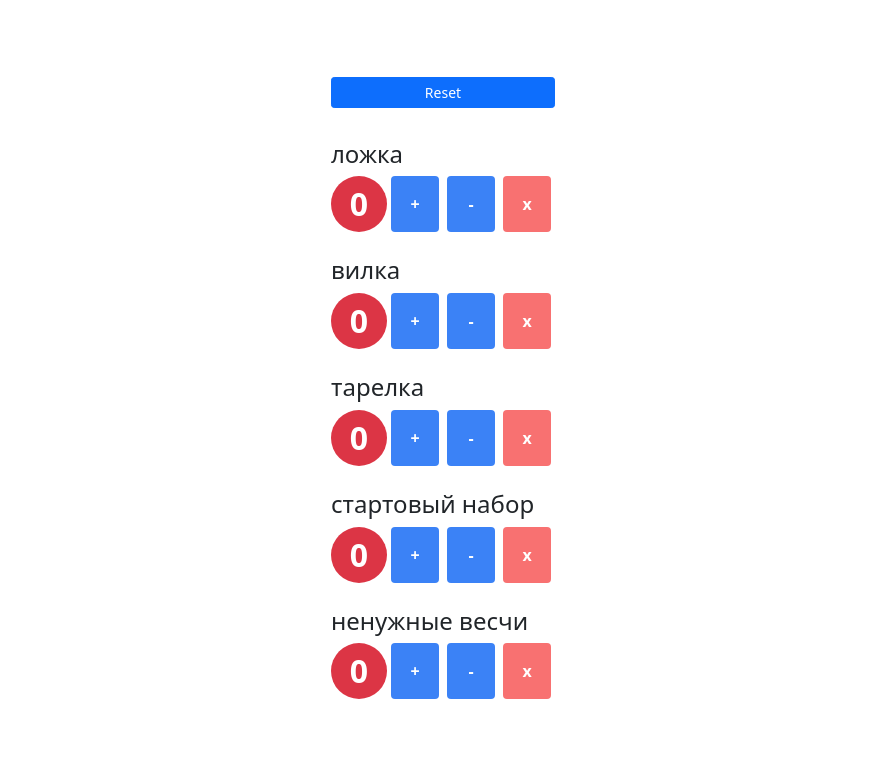
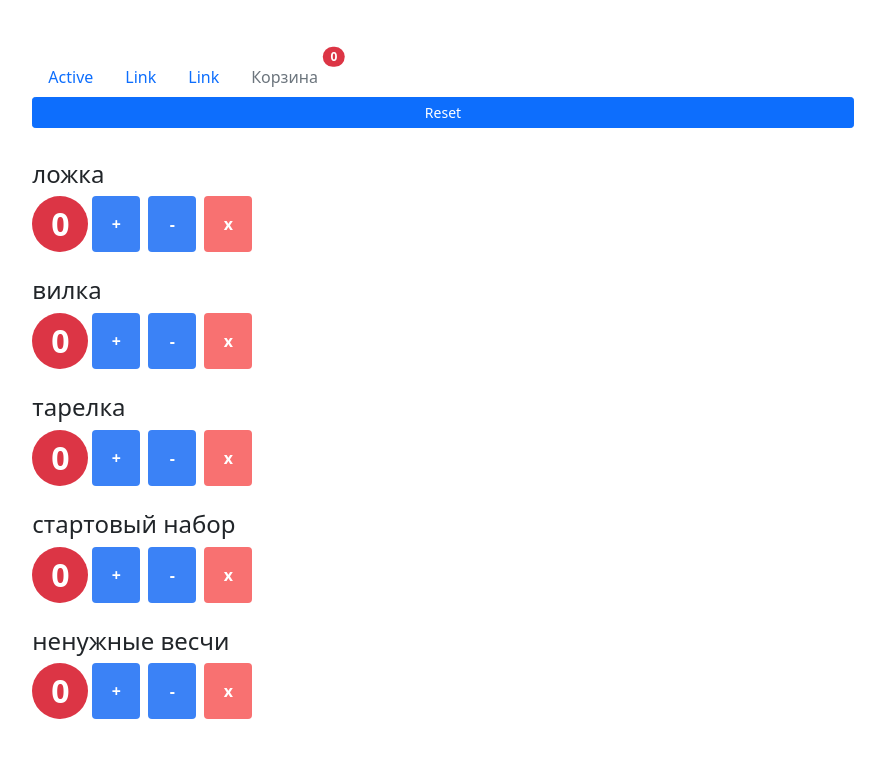
Before and after one commit to egolegegit/2_Frontend_lesson_2, a React (Create React App) app: page / in a window 1280 px wide. Shown: the top 758 px of the page, without its empty margins (197-1082 px from the left). Built offline with nearby package versions, Linux system fonts and the light colour scheme.

Commit message:
module2_lesson3_full

```diff
--- a/src/App.js
+++ /dev/null
@@ -1,25 +0,0 @@
-import logo from './logo.svg';
-import './App.css';
-
-function App() {
-  return (
-    <div className="App">
-      <header className="App-header">
-        <img src={logo} className="App-logo" alt="logo" />
-        <p>
-          Edit <code>src/App.js</code> and save to reload.
-        </p>
-        <a
-          className="App-link"
-          href="https://reactjs.org"
-          target="_blank"
-          rel="noopener noreferrer"
-        >
-          Learn React
-        </a>
-      </header>
-    </div>
-  );
-}
-
-export default App;
--- /dev/null
+++ b/src/app.jsx
@@ -0,0 +1,63 @@
+import React, { useState } from 'react'
+import Counters from './components/counters'
+import NavBar from './components/navbar'
+
+function App() {
+  const initialState = [
+    { value: 0, id: 1, name: 'ложка' },
+    { value: 0, id: 2, name: 'вилка' },
+    { value: 0, id: 3, name: 'тарелка' },
+    { value: 0, id: 4, name: 'стартовый набор' },
+    { value: 0, id: 5, name: 'ненужные весчи' },
+  ]
+
+  const [counters, setCounters] = useState(initialState)
+
+  const handleDelete = (counterId) => {
+    const newCounters = counters.filter((counter) => counter.id !== counterId)
+    setCounters(newCounters)
+  }
+
+  const handleReset = () => {
+    setCounters(initialState)
+  }
+
+  const handleIncrement = (counterId) => {
+    const newCounters = counters.reduce((acc, counter) => {
+      if (counter.id === counterId) {
+        counter.value += 1
+      }
+      acc.push(counter)
+      return acc
+    }, [])
+    setCounters(newCounters)
+  }
+
+  const handleDecrement = (counterId) => {
+    const newCounters = counters.reduce((acc, counter) => {
+      if (counter.id === counterId) {
+        counter.value = counter.value > 0 ? counter.value - 1 : 0
+      }
+      acc.push(counter)
+      return acc
+    }, [])
+    setCounters(newCounters)
+  }
+
+  return (
+    <div className='p-3 mx-auto col-lg-8 py-md-5'>
+      <main>
+        <NavBar totalItems={counters.reduce((a, c) => a + c.value, 0)} />
+        <Counters
+          onReset={handleReset}
+          onDelete={handleDelete}
+          onIncrement={handleIncrement}
+          onDecrement={handleDecrement}
+          counters={counters}
+        />
+      </main>
+    </div>
+  )
+}
+
+export default App
--- a/src/components/counter.jsx
+++ b/src/components/counter.jsx
@@ -1,35 +1,35 @@
 import React from 'react'
 
-const Counter = (props) => {
+const Counter = ({ name, value, id, onIncrement, onDecrement, onDelete }) => {
   const getBageClasses = () => {
     let classes =
       ' rounded-full h-14 w-14 flex items-center justify-center text-white font-bold bg-'
-    classes += props.value === 0 ? 'danger' : 'primary'
+    classes += value === 0 ? 'danger' : 'primary'
     return classes
   }
 
   return (
     <>
-      <h4 className='mr-2'>{props.name}</h4>
+      <h4 className='mr-2'>{name}</h4>
       <div className='flex mb-4'>
         <span className={getBageClasses()} style={{ fontSize: '2rem' }}>
-          {props.value}
+          {value}
         </span>
         <button
-          onClick={()=>props.onIncrement(props.id)}
+          onClick={() => onIncrement(id)}
           className='flex justify-center w-2 h-auto px-4 py-3 mx-1 font-bold text-white align-middle bg-blue-500 rounded hover:bg-blue-700'
         >
           {'+'}
         </button>
         <button
-          onClick={()=>props.onDecrement(props.id)}
+          onClick={() => onDecrement(id)}
           className='flex justify-center w-2 h-auto px-4 py-3 mx-1 font-bold text-white align-middle bg-blue-500 rounded hover:bg-blue-700'
         >
           {'-'}
         </button>
         <button
           className='flex justify-center w-2 h-auto px-4 py-3 mx-1 font-bold text-white align-middle bg-red-400 rounded hover:bg-red-500'
-          onClick={() => props.onDelete(props.id)}
+          onClick={() => onDelete(id)}
         >
           {'x'}
         </button>
--- a/src/components/counters.jsx
+++ b/src/components/counters.jsx
@@ -1,62 +1,15 @@
-import React, { useState } from 'react'
+import React from 'react'
 import Counter from './counter'
 
-const Counters = () => {
-  const initialState = [
-    { value: 0, id: 1, name: 'ложка' },
-    { value: 0, id: 2, name: 'вилка' },
-    { value: 0, id: 3, name: 'тарелка' },
-    { value: 0, id: 4, name: 'стартовый набор' },
-    { value: 0, id: 5, name: 'ненужные весчи' },
-  ]
-
-  const [counters, setCounters] = useState(initialState)
-
-  const handleDelete = (counterId) => {
-    const newCounters = counters.filter((counter) => counter.id !== counterId)
-    setCounters(newCounters)
-  }
-
-  const handleReset = () => {
-    setCounters(initialState)
-  }
-
-  const handleIncrement = (counterId) => {
-    const newCounters = counters.reduce((acc, counter) => {
-      if (counter.id === counterId) {
-        counter.value += 1
-      }
-      acc.push(counter)
-      return acc
-    }, [])
-    setCounters(newCounters)
-  }
-
-  const handleDecrement = (counterId) => {
-    const newCounters = counters.reduce((acc, counter) => {
-      if (counter.id === counterId) {
-        counter.value = counter.value > 0 ? counter.value - 1 : 0
-      }
-      acc.push(counter)
-      return acc
-    }, [])
-    setCounters(newCounters)
-  }
-
+const Counters = ({ onReset, counters, ...rest }) => {
   return (
     <div className='flex flex-col'>
-      <button onClick={handleReset} className='mb-8 btn btn-primary btn-sm'>
+      <button onClick={onReset} className='mb-8 btn btn-primary btn-sm'>
         Reset
       </button>
 
       {counters.map((counter) => (
-        <Counter
-          key={counter.id}
-          onDelete={handleDelete}
-          onIncrement={handleIncrement}
-          onDecrement={handleDecrement}
-          {...counter}
-        />
+        <Counter key={counter.id} {...counter} {...rest} />
       ))}
     </div>
   )
--- /dev/null
+++ b/src/components/navbar.jsx
@@ -0,0 +1,38 @@
+import React from 'react'
+const NavBar = ({ totalItems }) => {
+  return (
+    <ul className='nav'>
+      <li className='nav-item'>
+        <a className='nav-link active' aria-current='page' href='/'>
+          Active
+        </a>
+      </li>
+      <li className='nav-item'>
+        <a className='nav-link' href='/'>
+          Link
+        </a>
+      </li>
+      <li className='nav-item'>
+        <a className='nav-link' href='/'>
+          Link
+        </a>
+      </li>
+      <li className='nav-item'>
+        <a
+          className='nav-link disabled position-relative'
+          href='/'
+          tabIndex='-1'
+          aria-disabled='true'
+        >
+          Корзина
+          <span className='top-0 position-absolute start-100 translate-middle badge rounded-pill bg-danger'>
+            {totalItems}
+            <span className='visually-hidden'>unread messages</span>
+          </span>
+        </a>
+      </li>
+    </ul>
+  )
+}
+
+export default NavBar
--- a/src/index.js
+++ b/src/index.js
@@ -3,16 +3,13 @@ import ReactDOM from 'react-dom'
 import './index.css'
 import reportWebVitals from './reportWebVitals'
 import 'bootstrap/dist/css/bootstrap.css'
-import Counters from './components/counters'
+import App from './app'
 
 ReactDOM.render(
   <React.StrictMode>
-    <Counters />
+    <App />
   </React.StrictMode>,
   document.getElementById('root')
 )
 
-// If you want to start measuring performance in your app, pass a function
-// to log results (for example: reportWebVitals(console.log))
-// or send to an analytics endpoint. Learn more: https://bit.ly/CRA-vitals
 reportWebVitals()
```
